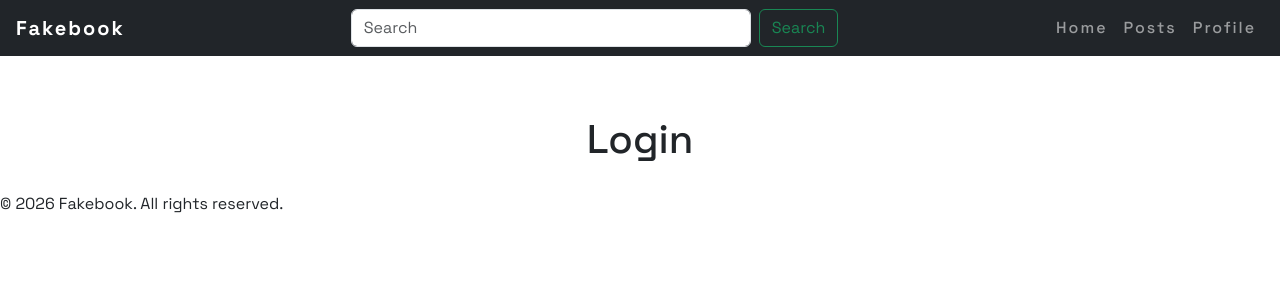
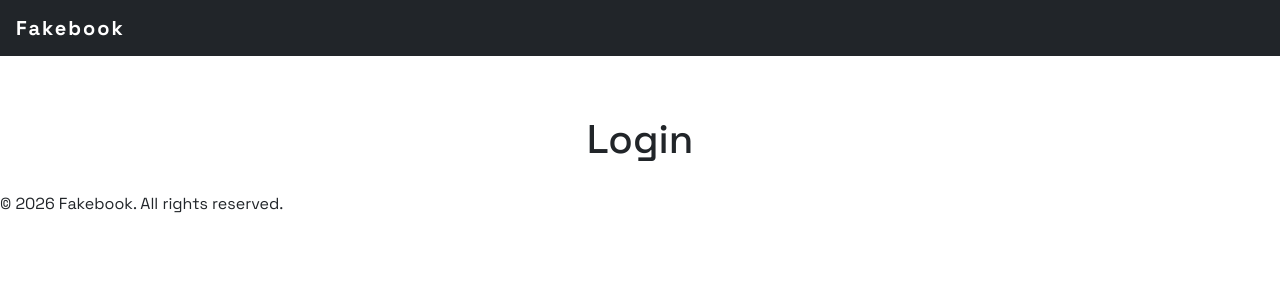
Before and after one commit to johnbords/learn-front-end, a React (Vite) app in the folder fakebook-frontend/: page /login in a window 1280 px wide. Shown: the top 300 px of the page. Built offline with nearby package versions, Linux system fonts and the light colour scheme.

Commit message:
Week 3: Hide navbar elements in Login and Signup page

```diff
--- a/fakebook-frontend/src/Header.jsx
+++ b/fakebook-frontend/src/Header.jsx
@@ -1,5 +1,5 @@
 import 'bootstrap/dist/css/bootstrap.min.css'
-import { Link } from 'react-router-dom';
+import { Link, useLocation } from 'react-router-dom';
 
 const links = [
   { name: "Home", path: "#" },
@@ -8,6 +8,12 @@
 ]
 
 function Header() {
+
+  const location = useLocation();
+
+  const hideNavbarContent =
+    location.pathname === "/login" || location.pathname === "/signup";
+
   return (
     <header>
       <nav className="navbar navbar-expand-md navbar-dark fixed-top bg-dark px-3">
@@ -16,6 +22,9 @@
         <Link className="navbar-brand fw-bold" href="#">
           Fakebook
         </Link>
+
+        {!hideNavbarContent && (
+          <>
 
             <button
               className="navbar-toggler"
@@ -57,8 +66,9 @@
                   </li>
                 ))}
               </ul>
-
             </div>
+          </>
+        )}
       </nav>
     </header>
   );
```
Lines whose indentation alone changed are shown as unchanged.
